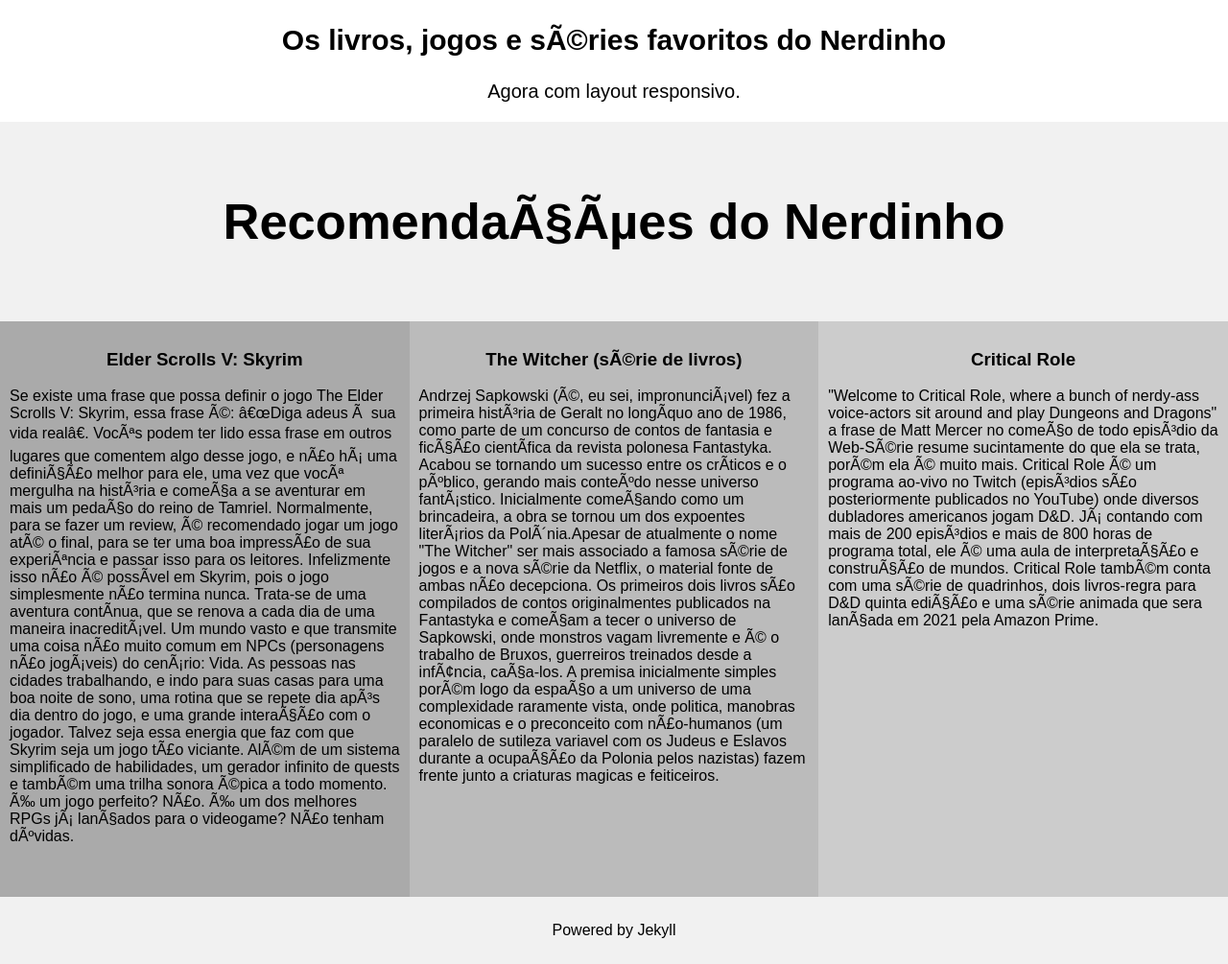
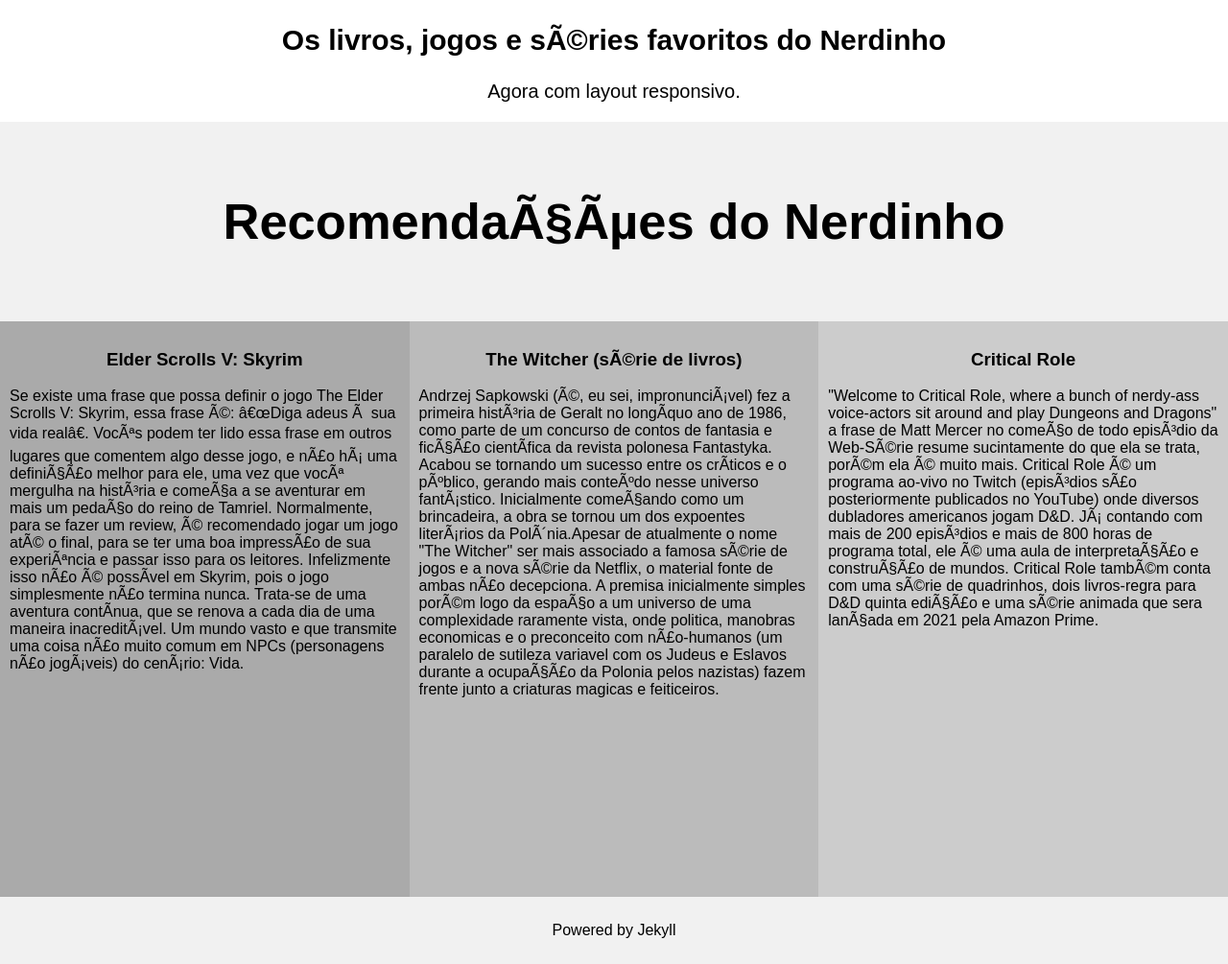
Before and after one commit to RafaelMorandini/JovemNerd, a Jekyll site: the page built from _posts/2020-10-03-newerer-post.md, in a window 1280 px wide. Shown: the whole page at 96% size. Built offline with Jekyll 4.4.1, drawn with Linux system fonts in a browser that asks for light colours.

Commit message:
Edição ao texto dos post e retorno ao layout original

```diff
--- a/_posts/2020-10-03-newerer-post.md
+++ b/_posts/2020-10-03-newerer-post.md
@@ -19,11 +19,11 @@ categories : jekyll update
 <div class="row">
   <div class="column" style="background-color:#aaa;">
     <h3 style="text-align:center;">Elder Scrolls V: Skyrim</h3>
-    Se existe uma frase que possa definir o jogo The Elder Scrolls V: Skyrim, essa frase é: “Diga adeus à sua vida real”. Vocês podem ter lido essa frase em outros lugares que comentem algo desse jogo, e não há uma definição melhor para ele, uma vez que você mergulha na história e começa a se aventurar em mais um pedaço do reino de Tamriel. Normalmente, para se fazer um review, é recomendado jogar um jogo até o final, para se ter uma boa impressão de sua experiência e passar isso para os leitores. Infelizmente isso não é possível em Skyrim, pois o jogo simplesmente não termina nunca. Trata-se de uma aventura contínua, que se renova a cada dia de uma maneira inacreditável. Um mundo vasto e que transmite uma coisa não muito comum em NPCs (personagens não jogáveis) do cenário: Vida. As pessoas nas cidades trabalhando, e indo para suas casas para uma boa noite de sono, uma rotina que se repete dia após dia dentro do jogo, e uma grande interação com o jogador. Talvez seja essa energia que faz com que Skyrim seja um jogo tão viciante. Além de um sistema simplificado de habilidades, um gerador infinito de quests e também uma trilha sonora épica a todo momento. É um jogo perfeito? Não. É um dos melhores RPGs já lançados para o videogame? Não tenham dúvidas.
+    Se existe uma frase que possa definir o jogo The Elder Scrolls V: Skyrim, essa frase é: “Diga adeus à sua vida real”. Vocês podem ter lido essa frase em outros lugares que comentem algo desse jogo, e não há uma definição melhor para ele, uma vez que você mergulha na história e começa a se aventurar em mais um pedaço do reino de Tamriel. Normalmente, para se fazer um review, é recomendado jogar um jogo até o final, para se ter uma boa impressão de sua experiência e passar isso para os leitores. Infelizmente isso não é possível em Skyrim, pois o jogo simplesmente não termina nunca. Trata-se de uma aventura contínua, que se renova a cada dia de uma maneira inacreditável. Um mundo vasto e que transmite uma coisa não muito comum em NPCs (personagens não jogáveis) do cenário: Vida.
   </div>
   <div class="column" style="background-color:#bbb;">
     <h3 style="text-align:center;">The Witcher (série de livros)</h3>
-    Andrzej Sapkowski (é, eu sei, impronunciável) fez a primeira história de Geralt no longíquo ano de 1986, como parte de um concurso de contos de fantasia e ficção científica da revista polonesa Fantastyka.  Acabou se tornando um sucesso entre os críticos e o público, gerando mais conteúdo nesse universo fantástico. Inicialmente começando como um brincadeira, a obra se tornou um dos expoentes literários da Polônia.Apesar de atualmente o nome "The Witcher" ser mais associado a famosa série de jogos e a nova série da Netflix, o material fonte de ambas não decepciona. Os primeiros dois livros são compilados de contos originalmentes publicados na Fantastyka e começam a tecer o universo de Sapkowski, onde monstros vagam livremente e é o trabalho de Bruxos, guerreiros treinados desde a infância, caça-los. A premisa inicialmente simples porém logo da espaço a um universo de uma complexidade raramente vista, onde politica, manobras economicas e o preconceito com não-humanos (um paralelo de sutileza variavel com os Judeus e Eslavos durante a ocupação da Polonia pelos nazistas) fazem frente junto a criaturas magicas e feiticeiros.
+    Andrzej Sapkowski (é, eu sei, impronunciável) fez a primeira história de Geralt no longíquo ano de 1986, como parte de um concurso de contos de fantasia e ficção científica da revista polonesa Fantastyka.  Acabou se tornando um sucesso entre os críticos e o público, gerando mais conteúdo nesse universo fantástico. Inicialmente começando como um brincadeira, a obra se tornou um dos expoentes literários da Polônia.Apesar de atualmente o nome "The Witcher" ser mais associado a famosa série de jogos e a nova série da Netflix, o material fonte de ambas não decepciona. A premisa inicialmente simples porém logo da espaço a um universo de uma complexidade raramente vista, onde politica, manobras economicas e o preconceito com não-humanos (um paralelo de sutileza variavel com os Judeus e Eslavos durante a ocupação da Polonia pelos nazistas) fazem frente junto a criaturas magicas e feiticeiros.
   </div>
   <div class="column" style="background-color:#ccc;">
     <h3 style="text-align:center;">Critical Role</h3>
--- a/assets/css/style.css
+++ b/assets/css/style.css
@@ -48,7 +48,7 @@
     text-align: center;
   }
 
-  @media (max-width: 1000px) {
+  @media (max-width: 600px) {
     .column {
       width: 100%;
     }
```
